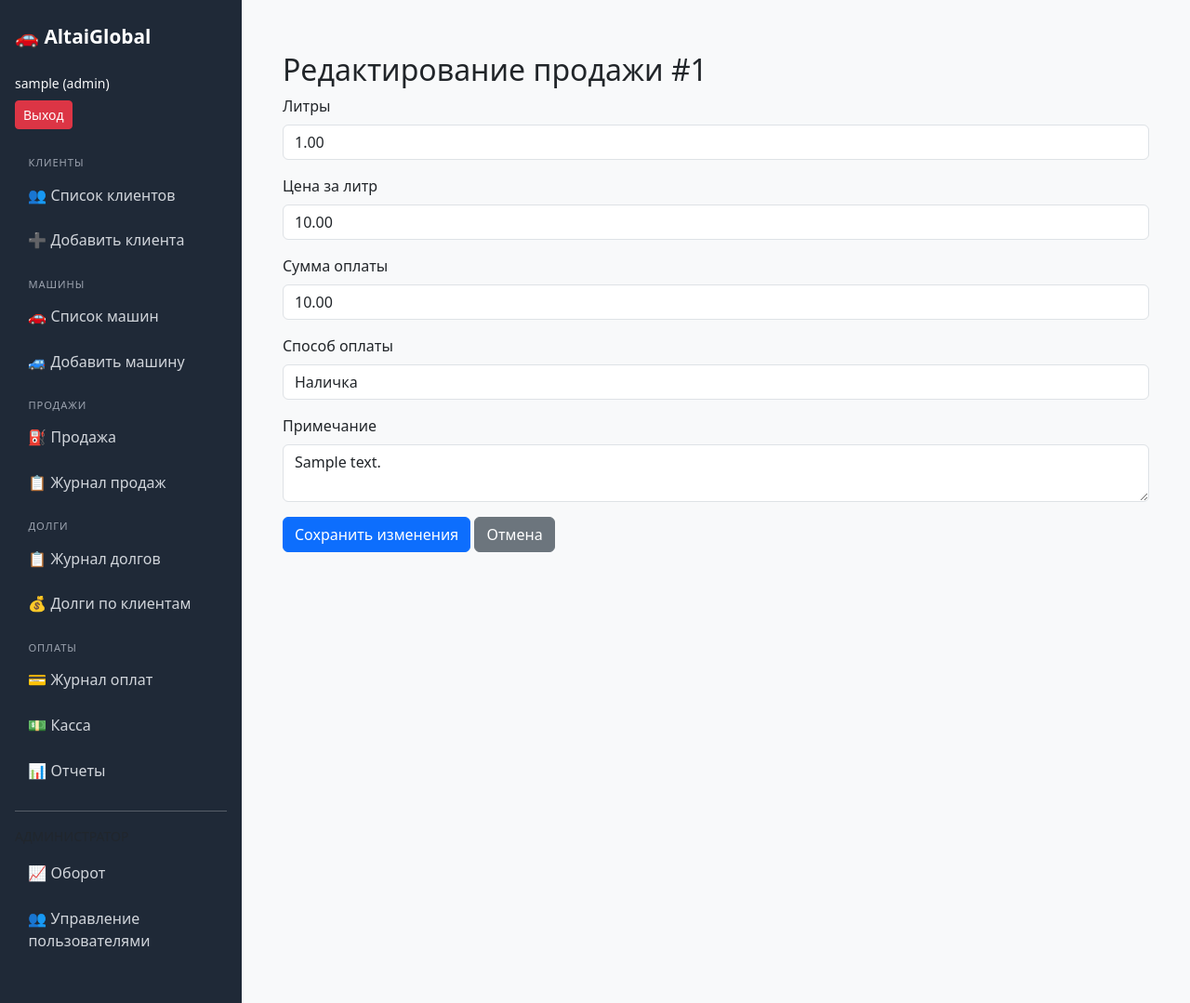
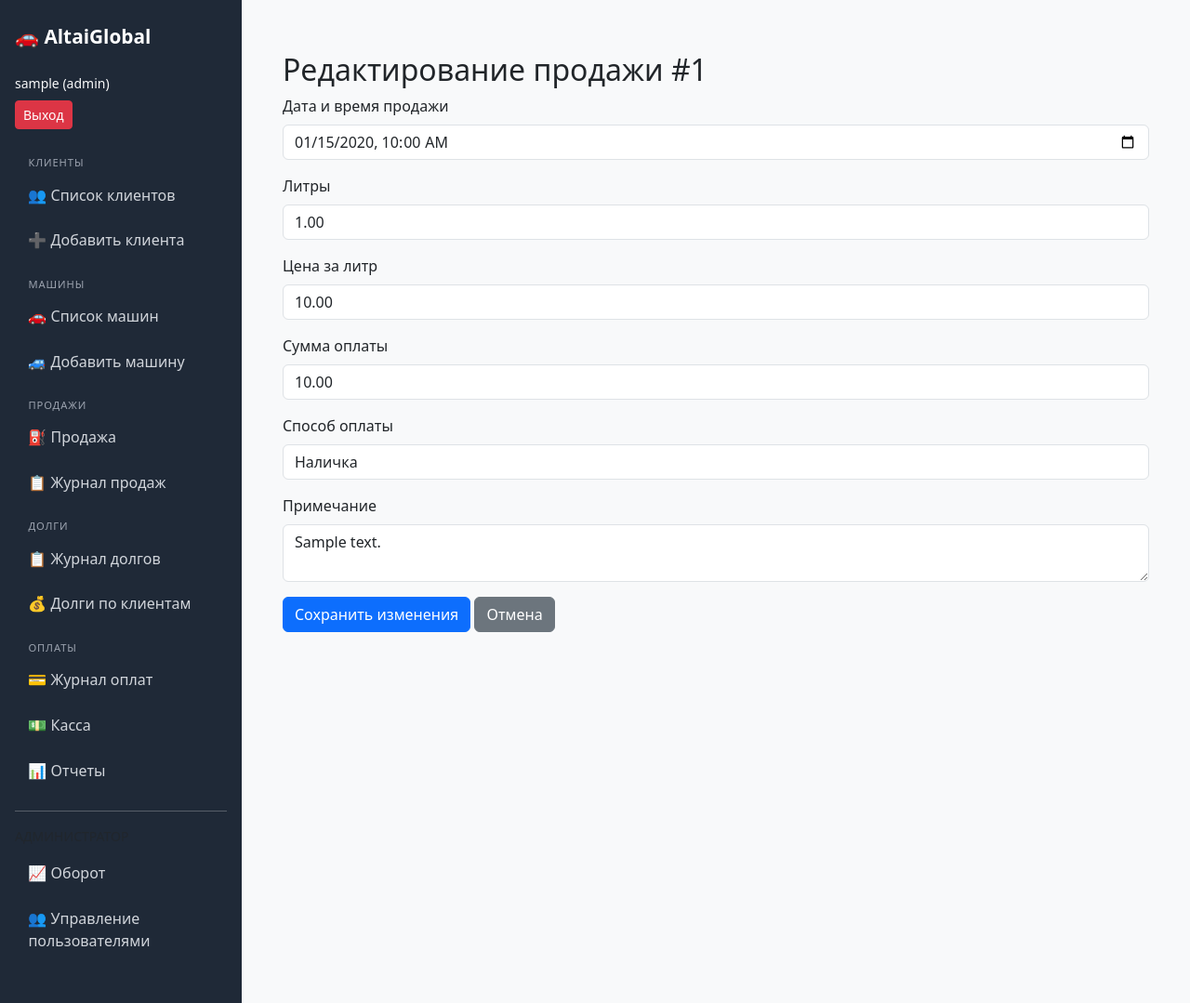
Before and after one commit to Ilim666/AltaiGlobal, a Flask app: page /edit-sale/1 in a window 1280 px wide. Shown: the whole page at 93% size. Run offline with Flask 3, Linux system fonts and the light colour scheme; the visitor is signed in with stand-in values (Sample User, id 1); tables that the repository leaves empty hold one stand-in row (values such as "Sample post").

Commit message:
Add datetime input for sale creation date

```diff
--- a/templates/edit_sale.html
+++ b/templates/edit_sale.html
@@ -7,6 +7,12 @@
       <div class="alert alert-danger">{{ errors.main }}</div>
     {% endif %}
     <form method="POST">
+        <div class="mb-3">
+            <label class="form-label">Дата и время продажи</label>
+            <input type="datetime-local" name="created_at"
+               value="{{ sale.created_at.strftime('%Y-%m-%dT%H:%M') }}"
+               class="form-control" required>
+        </div>
         <div class="mb-3">
             <label class="form-label">Литры</label>
             <input type="number" step="0.01" name="liters" value="{{ sale.liters }}" class="form-control" required>
```
